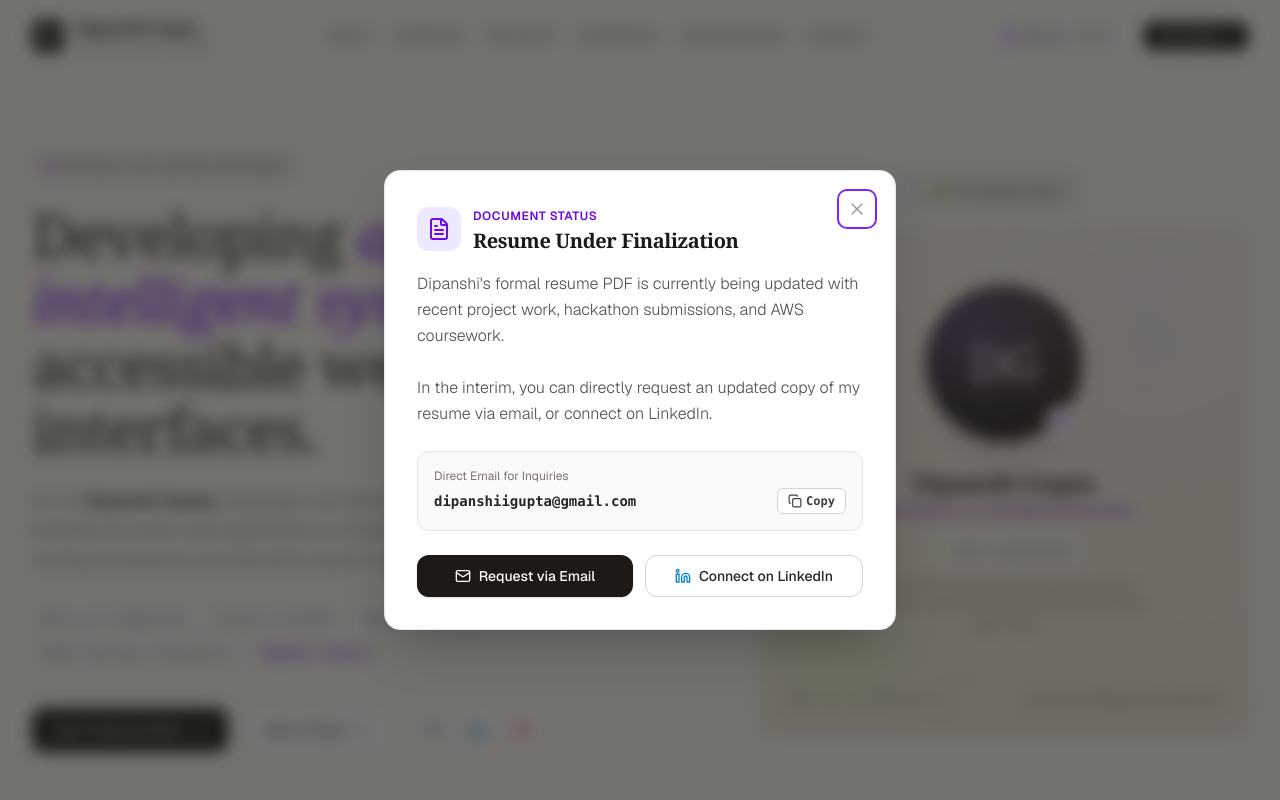
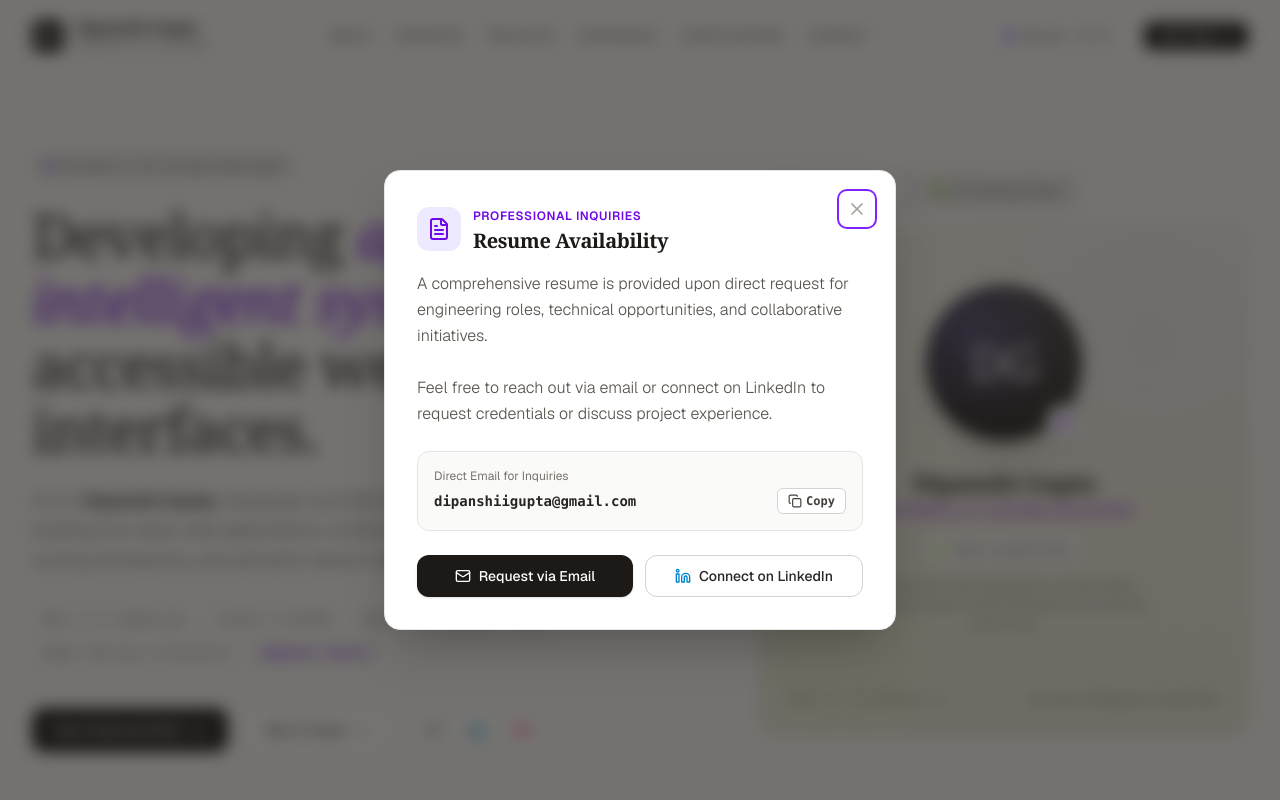
Before and after one commit to Dipanshi1/dipanshi-portfolio, a Next.js app: page / in a window 1280 px wide. Both pictures are taken after a click on the button "Resume NOTICE". Shown: the top 800 px of the page. Built offline with nearby package versions, Linux system fonts and the light colour scheme.

Commit message:
refactor(hero): refine resume availability notice and default portrait presentation

```diff
--- a/src/components/Navbar.tsx
+++ b/src/components/Navbar.tsx
@@ -117,7 +117,7 @@ export default function Navbar({ onResumeClick }: NavbarProps) {
               className="w-full flex items-center justify-center gap-2 py-2.5 text-xs font-medium border border-stone-300 rounded-lg bg-white text-stone-800"
             >
               <FileText className="w-4 h-4 text-violet-600" />
-              <span>Resume PDF Notice</span>
+              <span>Resume Notice</span>
             </button>
             <a
               href="#contact"
--- a/src/components/ResumeModal.tsx
+++ b/src/components/ResumeModal.tsx
@@ -117,17 +117,17 @@ export default function ResumeModal({ isOpen, onClose }: ResumeModalProps) {
             <FileText className="w-6 h-6" />
           </div>
           <div>
-            <span className="text-xs font-semibold uppercase tracking-wider text-violet-700">Document Status</span>
+            <span className="text-xs font-semibold uppercase tracking-wider text-violet-700">Professional Inquiries</span>
             <h2 id="resume-modal-title" className="text-xl font-bold font-editorial text-stone-900">
-              Resume Under Finalization
+              Resume Availability
             </h2>
           </div>
         </div>
 
         <p id="resume-modal-desc" className="text-sm sm:text-base text-stone-600 leading-relaxed mb-6 font-light">
-          Dipanshi&apos;s formal resume PDF is currently being updated with recent project work, hackathon submissions, and AWS coursework.
+          A comprehensive resume is provided upon direct request for engineering roles, technical opportunities, and collaborative initiatives.
           <br /><br />
-          In the interim, you can directly request an updated copy of my resume via email, or connect on LinkedIn.
+          Feel free to reach out via email or connect on LinkedIn to request credentials or discuss project experience.
         </p>
 
         <div className="p-4 bg-stone-50 border border-stone-200 rounded-xl mb-6">
--- a/src/data/portfolioData.ts
+++ b/src/data/portfolioData.ts
@@ -49,7 +49,7 @@ export const PERSONAL_INFO = {
   email: "dipanshiigupta@gmail.com",
   github: "https://github.com/Dipanshi1",
   linkedin: "https://www.linkedin.com/in/dipanshi-gupta/",
-  resumeStatus: "Resume PDF is currently being updated with recent project work and credentials. Available upon direct request.",
+  resumeStatus: "Resume is available upon direct request via email or LinkedIn.",
   availabilityStatus: "Open to opportunities",
 };
 
```
Also changed, not shown: 1 other file (tests, documents, lock files or other folders).
